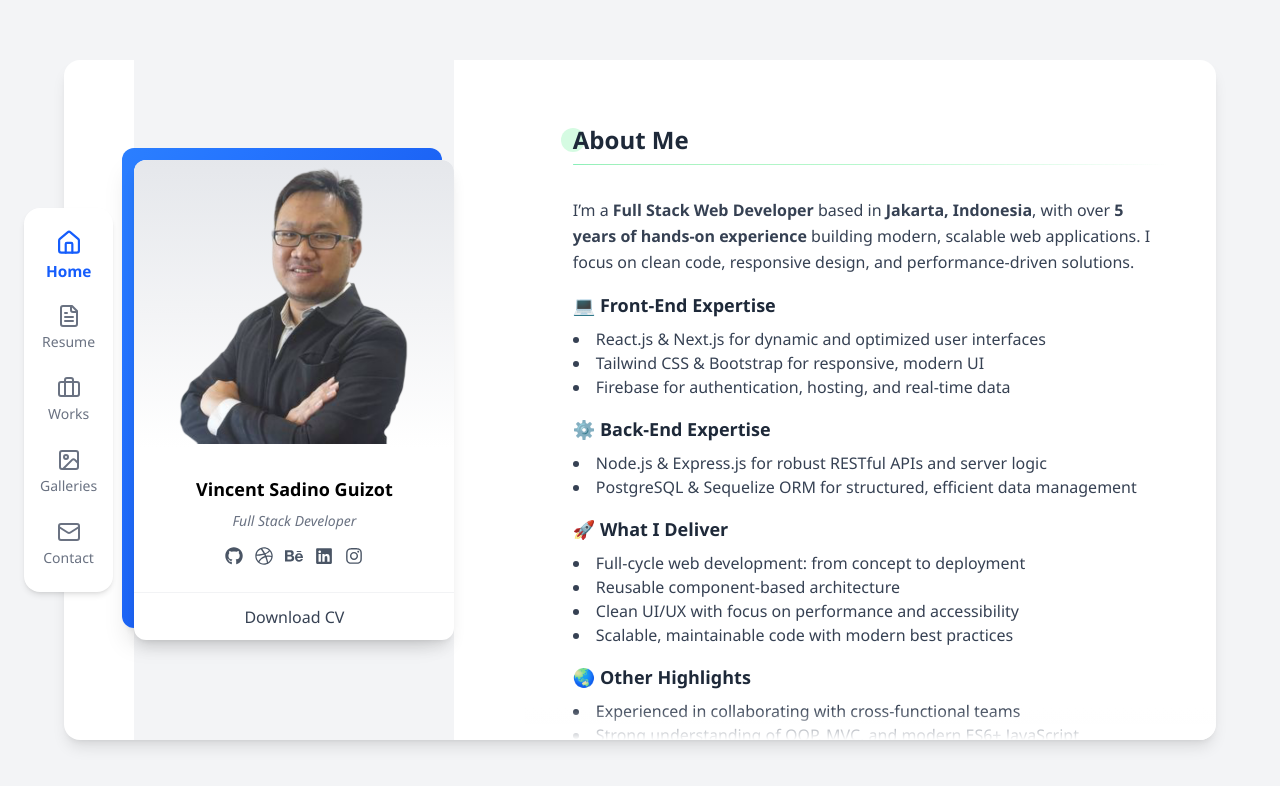
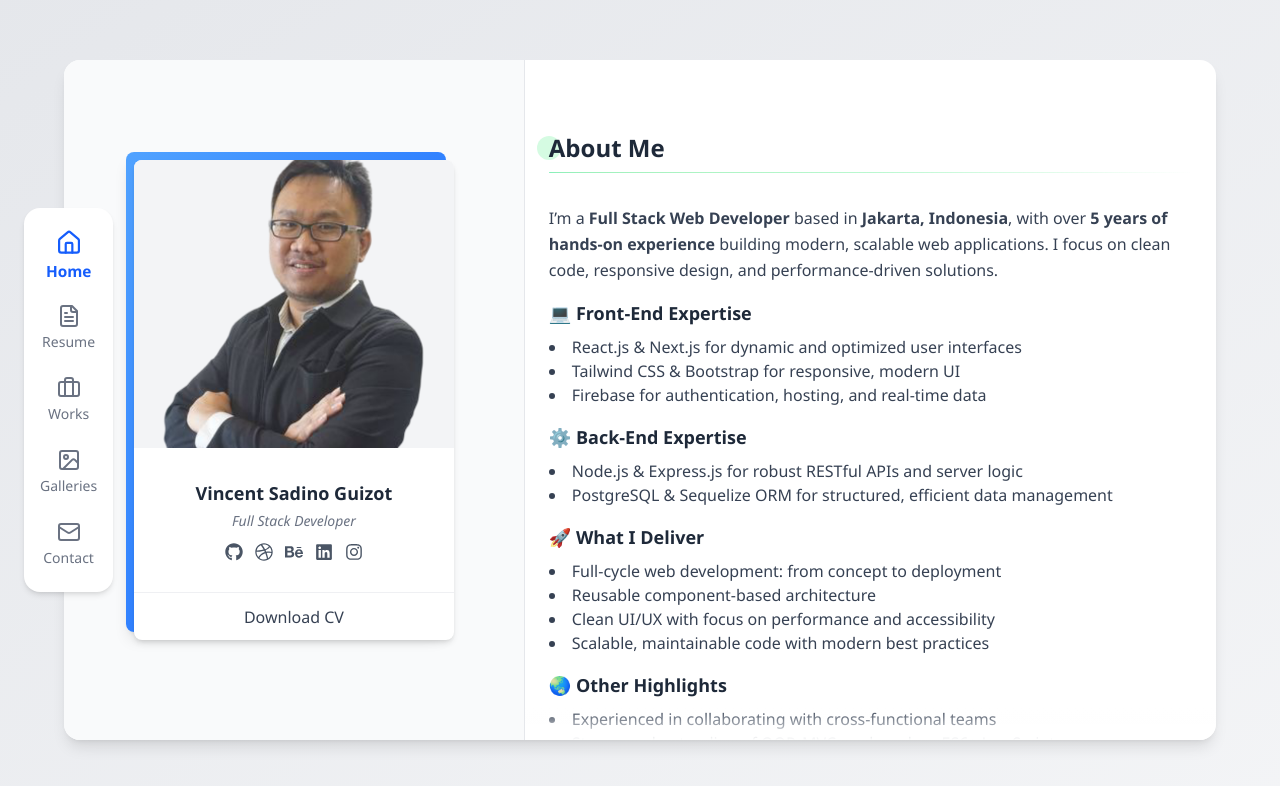
Before and after one commit to vincent-guizot/resume-web-2025, a React (Vite) app: page / in a window 1280 px wide. Shown: the top 786 px of the page. Built offline with nearby package versions, Linux system fonts and the light colour scheme.

Commit message:
layouting

```diff
--- a/src/components/HeroProfile.jsx
+++ b/src/components/HeroProfile.jsx
@@ -10,39 +10,35 @@ import pict from "../assets/7.png";
 
 const Profile = () => {
   return (
-    <div className="relative bg-white shadow-lg rounded-xl overflow-hidden w-80 h-[480px] flex flex-col text-center z-20">
+    <div className="relative bg-white shadow-md rounded-lg overflow-hidden w-80 h-[480px] flex flex-col text-center z-20">
       {/* Top 60% */}
-      <div className="h-[60%] flex justify-center items-center bg-gradient-to-b from-gray-200 to-white">
-        <img src={pict} alt="Profile" className="w-70 h-70 object-cover" />
+      <div className="h-[60%] flex justify-center items-center bg-gray-100">
+        <img src={pict} alt="Profile" className="w-full h-full object-cover" />
       </div>
 
       {/* Middle 30% */}
-      <div className="h-[30%] flex flex-col justify-center items-center space-y-2">
-        <h2 className="text-lg font-bold">Vincent Sadino Guizot</h2>
+      <div className="h-[30%] flex flex-col justify-center items-center space-y-1">
+        <h2 className="text-lg font-bold text-gray-800">
+          Vincent Sadino Guizot
+        </h2>
         <p className="text-gray-500 italic text-sm">Full Stack Developer</p>
 
         <div className="flex justify-center gap-3 text-gray-600 mt-2">
-          <a href="#" target="_blank" rel="noreferrer">
-            <FaGithub className="hover:text-black transition" size={18} />
-          </a>
-          <a href="#" target="_blank" rel="noreferrer">
-            <FaDribbble className="hover:text-pink-500 transition" size={18} />
-          </a>
-          <a href="#" target="_blank" rel="noreferrer">
-            <FaBehance className="hover:text-blue-500 transition" size={18} />
-          </a>
-          <a href="#" target="_blank" rel="noreferrer">
-            <FaLinkedin className="hover:text-blue-700 transition" size={18} />
-          </a>
-          <a href="#" target="_blank" rel="noreferrer">
-            <FaInstagram className="hover:text-rose-500 transition" size={18} />
-          </a>
+          {[FaGithub, FaDribbble, FaBehance, FaLinkedin, FaInstagram].map(
+            (Icon, i) => (
+              <Icon
+                key={i}
+                size={18}
+                className="hover:text-blue-600 transition-transform hover:scale-110 cursor-pointer"
+              />
+            )
+          )}
         </div>
       </div>
 
       {/* Bottom 10% */}
-      <div className="h-[10%] flex justify-center items-center border-t border-gray-200/50 py-2">
-        <button className="border-gray-400/40 text-gray-700 py-2 px-5 rounded-md font-medium bg-transparent hover:bg-blue-600 hover:text-white transition-all duration-300">
+      <div className="h-[10%] flex justify-center items-center border-t border-gray-200/60">
+        <button className="text-gray-700 py-2 px-5 rounded-md font-medium bg-transparent hover:bg-blue-600 hover:text-white transition-all duration-300">
           Download CV
         </button>
       </div>
@@ -50,21 +46,18 @@ const Profile = () => {
   );
 };
 
-// 🔹 Background Layer (now clearly top-left)
+// 🔹 Background Layer (subtle offset)
 const ProfileBG = () => {
   return (
-    <div className="absolute -top-3 -left-3 w-80 h-[480px] bg-gradient-to-br from-blue-500 to-blue-700 rounded-xl shadow-xl z-10"></div>
+    <div className="absolute -top-2 -left-2 w-80 h-[480px] bg-gradient-to-br from-blue-400 to-blue-600 rounded-lg shadow-lg z-10"></div>
   );
 };
 
-// 🔹 Main Wrapper (Layered Look)
 const HeroProfile = () => {
   return (
-    <div className="flex justify-center items-center min-h-screen bg-gray-100 relative">
-      <div className="relative">
-        <ProfileBG />
-        <Profile />
-      </div>
+    <div className="relative flex justify-center items-center">
+      <ProfileBG />
+      <Profile />
     </div>
   );
 };
--- a/src/layouts/MainLayout.jsx
+++ b/src/layouts/MainLayout.jsx
@@ -4,27 +4,28 @@ import HeroProfile from "../components/HeroProfile";
 
 const MainLayout = () => {
   return (
-    <div className="relative min-h-screen flex items-center justify-center bg-gray-100 overflow-hidden">
+    <div className="relative min-h-screen flex items-center justify-center bg-gradient-to-br from-gray-200 to-gray-100 overflow-hidden">
       {/* 🔹 Floating Sidebar (Desktop) */}
       <div className="absolute left-6 top-1/2 -translate-y-1/2 z-50 hidden md:block">
         <SideBar />
       </div>
 
       {/* 🔹 Main centered container */}
-      <div className="relative w-full max-w-6xl h-[85vh] bg-white rounded-2xl shadow-lg flex flex-col md:flex-row overflow-hidden">
-        {/* Left: Hero Section */}
-        <div className="md:w-[40%] w-full flex justify-center items-center bg-transparent relative z-10 p-4 md:p-0">
+      <div className="relative w-full max-w-6xl h-[85vh] bg-white rounded-2xl shadow-lg flex overflow-hidden">
+        {/* Left section: HeroProfile inside container */}
+        <div className="w-[40%] flex justify-center items-center bg-gray-50 border-r border-gray-200">
           <HeroProfile />
         </div>
 
-        {/* Right: Scrollable Outlet Section */}
-        <div className="md:w-[60%] w-full flex flex-col overflow-hidden relative">
-          <div className="flex-1 overflow-y-auto px-6 py-8 md:py-8 scroll-smooth">
+        {/* Right section: Outlet content */}
+        <div className="w-[60%] flex flex-col overflow-hidden relative">
+          <div className="flex-1 overflow-y-auto   py-10 scroll-smooth">
             <Outlet />
-            <div className="h-10" /> {/* Keeps padding when scrolled */}
+            <div className="h-12" />{" "}
+            {/* Keeps bottom padding while scrolling */}
           </div>
 
-          {/* Elegant bottom fade */}
+          {/* Fade effect at bottom */}
           <div className="absolute bottom-0 left-0 right-0 h-8 bg-gradient-to-t from-white to-transparent pointer-events-none" />
         </div>
       </div>
```
